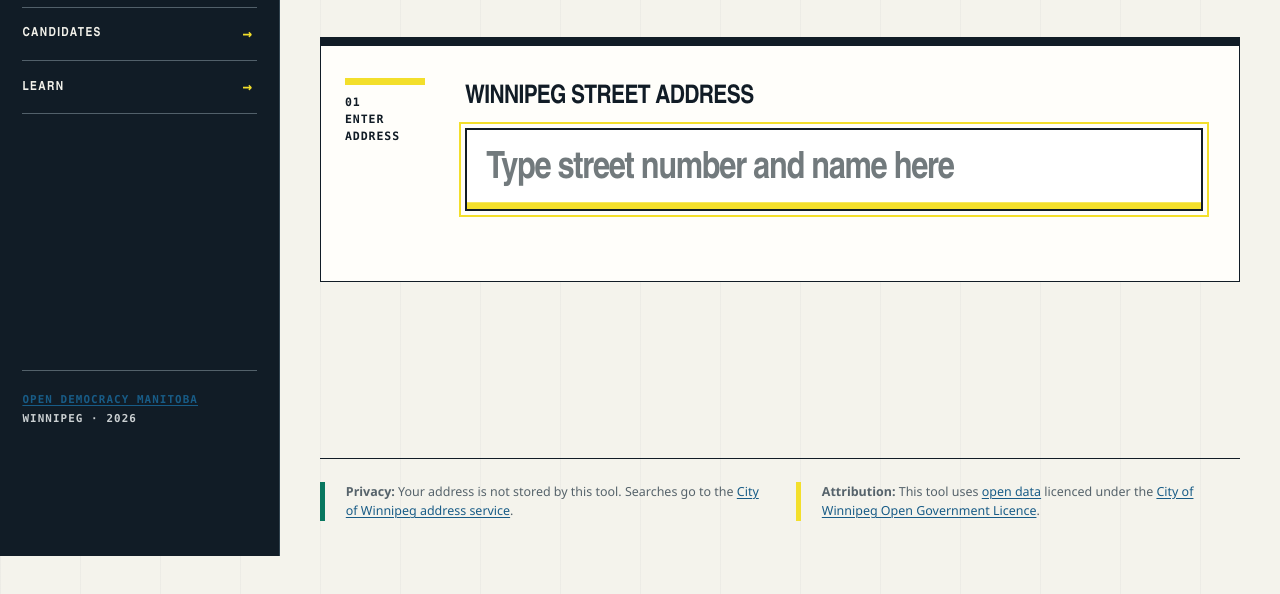
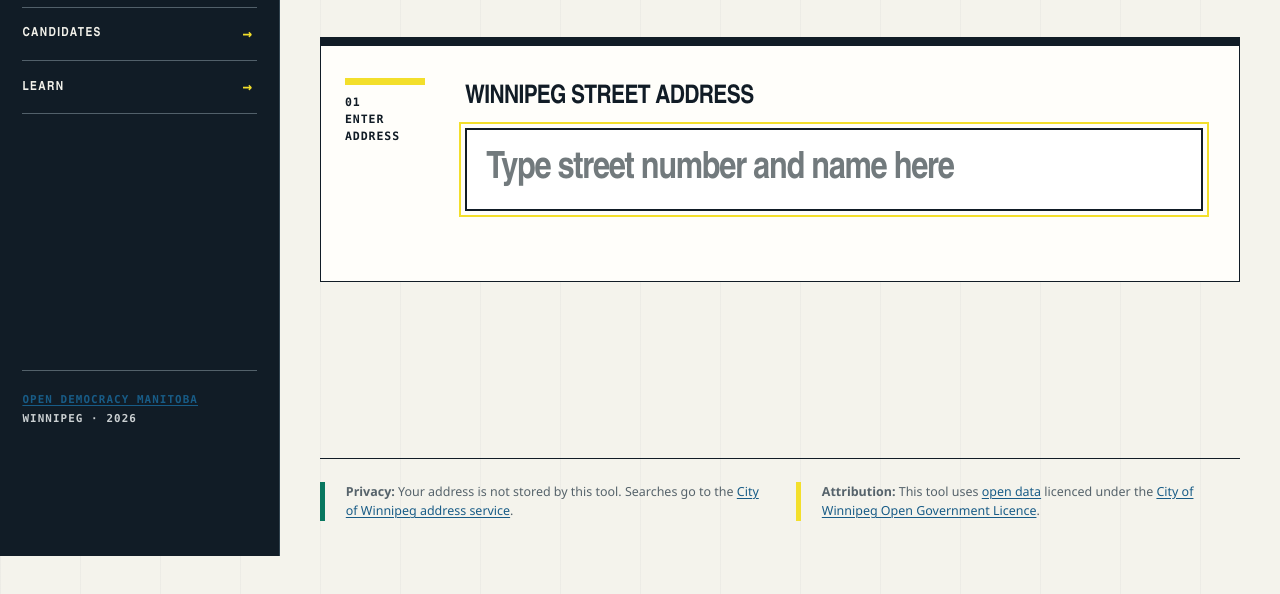
Before and after one commit to OpenDemocracyManitoba/WE-Address-Lookup-Prototype-2026, an Eleventy site: page index.html in a window 1280 px wide. Shown: the part 244-838 px from the top of the page. Built offline with nearby package versions, Linux system fonts and the light colour scheme; Eleventy itself is replaced by a stand-in of ours; files that its build step writes are made by us from their sources.

Commit message:
Another input tweak.

```diff
--- a/styles.css
+++ b/styles.css
@@ -283,7 +283,6 @@ input {
   font-size: clamp(1.4rem, 3.2vw, 2.35rem);
   font-weight: 760;
   letter-spacing: -0.035em;
-  box-shadow: inset 0 -0.42rem 0 var(--signal-mark);
 }
 
 input::placeholder {
```
